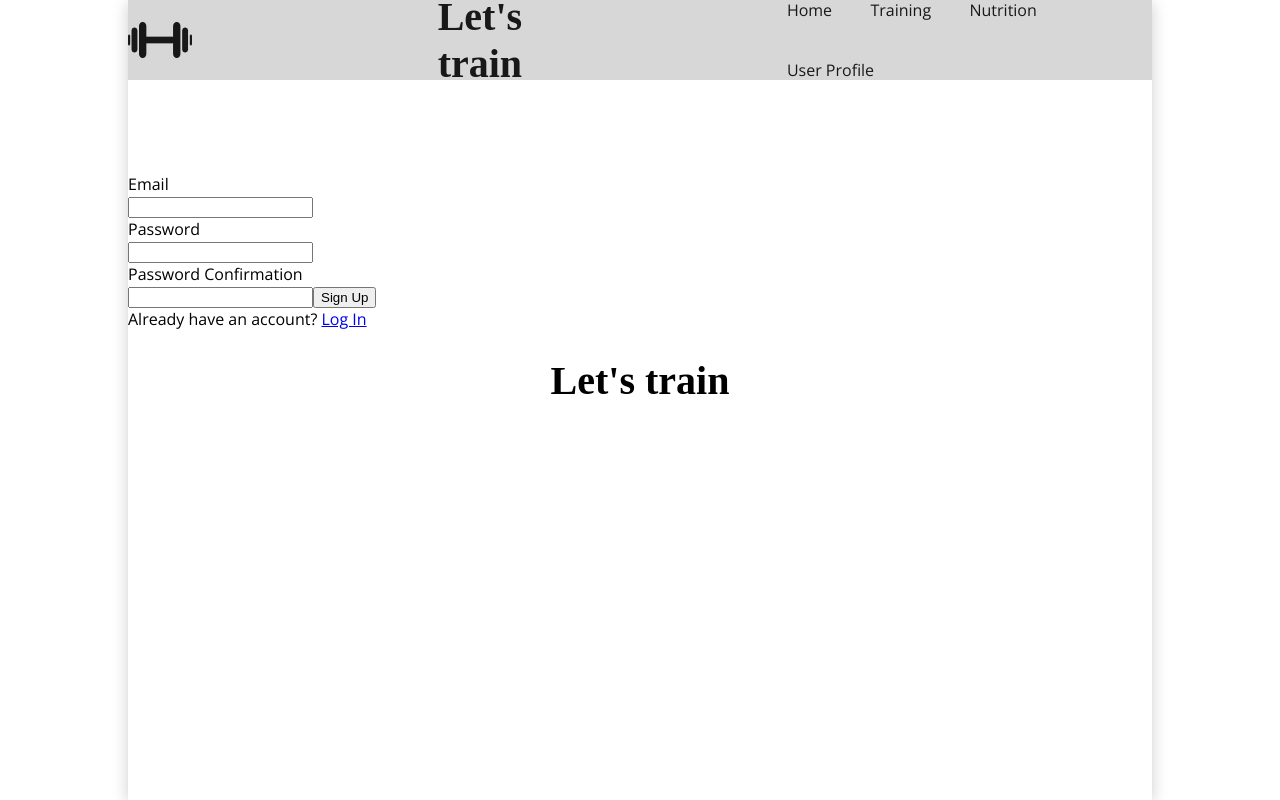
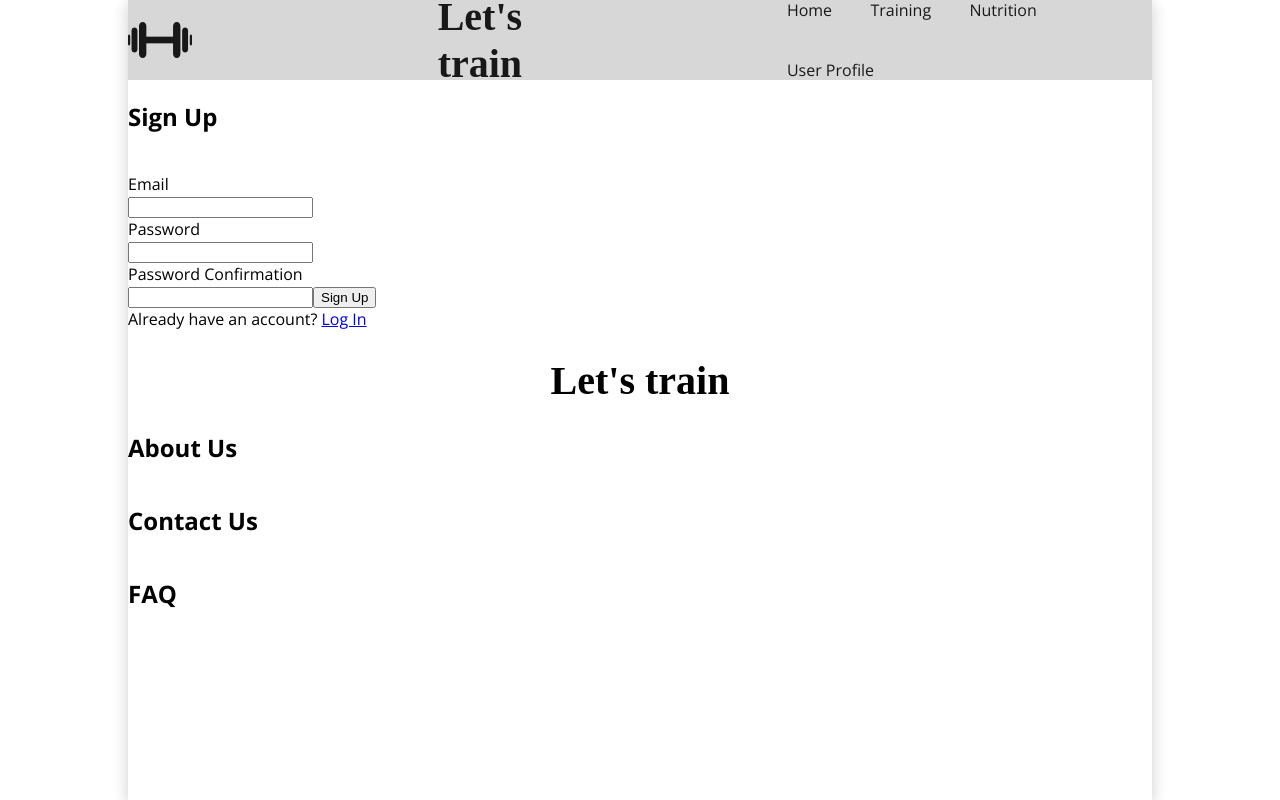
Before and after one commit to LisaBeverborg/training-app, a React (Create React App) app: page /training-app/userprofile in a window 1280 px wide. Built offline with nearby package versions, Linux system fonts and the light colour scheme; no server answers; a web font is replaced by a local one.

Commit message:
update AuthContext

```diff
--- a/src/components/signup.js
+++ b/src/components/signup.js
@@ -36,7 +36,7 @@ export default function Signup() {
       <div>
         <div>
           <h2>Sign Up</h2>
-          {error && <div>{error}</div>}
+          {error && <p>{error}</p>}
           <form  onSubmit={handleSubmit}>
             <label id="email">
               <div >Email</div>
--- a/src/contexts/AuthContext.js
+++ b/src/contexts/AuthContext.js
@@ -9,6 +9,7 @@ export function useAuth() {
 
 export function AuthProvider({ children }) {
   const [currentUser, setCurrentUser] = useState()
+  const [loading, setLoading] = useState(true)
 
   function signup(email, password) {
     return auth.createUserWithEmailAndPassword(email, password)
@@ -16,6 +17,7 @@ export function AuthProvider({ children }) {
 
   useEffect(() => {
     const unsubscribe = auth.onAuthStateChanged(user => {
+      setLoading(false)
       setCurrentUser(user)
     })
 
@@ -29,7 +31,7 @@ export function AuthProvider({ children }) {
 
   return (
     <AuthContext.Provider value={value}>
-      {children}
+      {!loading && children}
     </AuthContext.Provider>
   )
 }
--- a/src/index.css
+++ b/src/index.css
@@ -23,7 +23,6 @@ h1{
 
 h2 {
   font-size: 1.5rem;
-  color: #fff;
   margin-bottom: 40px;
   font-weight: bold;
 }
```
